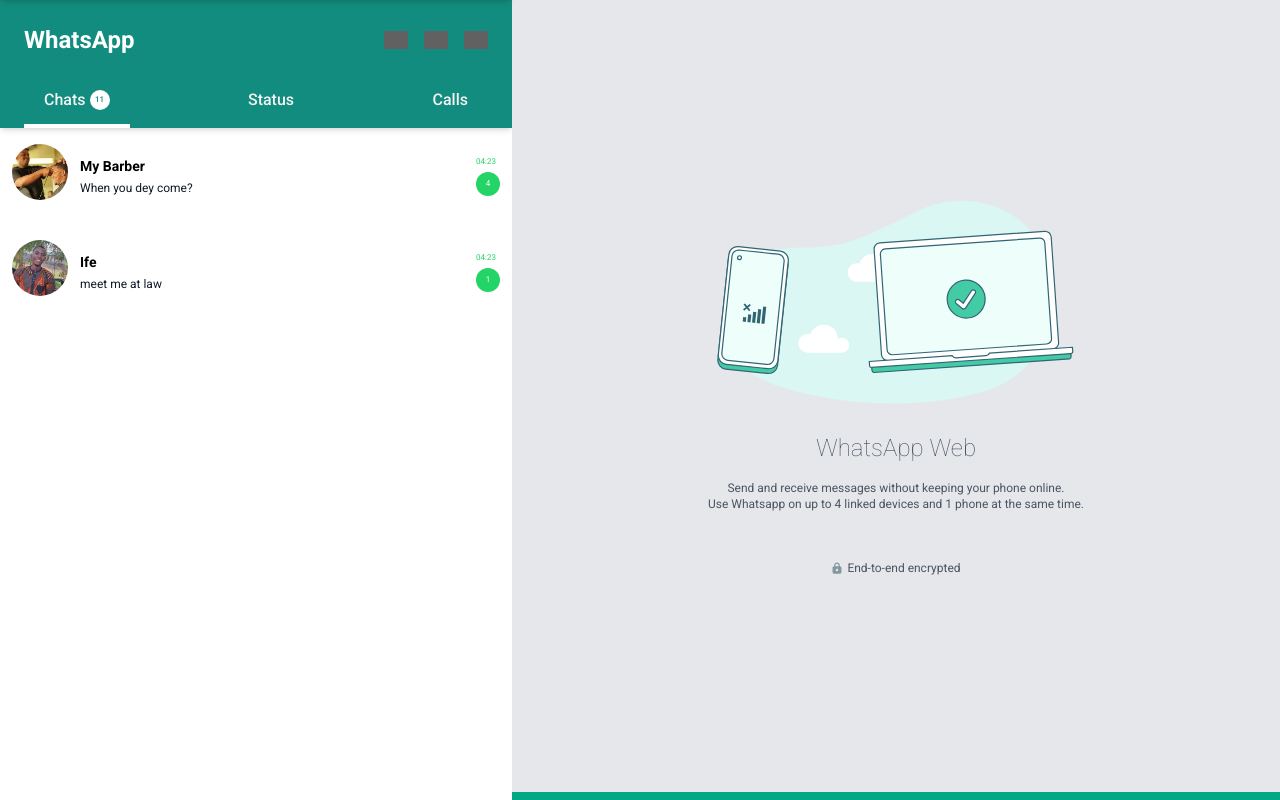
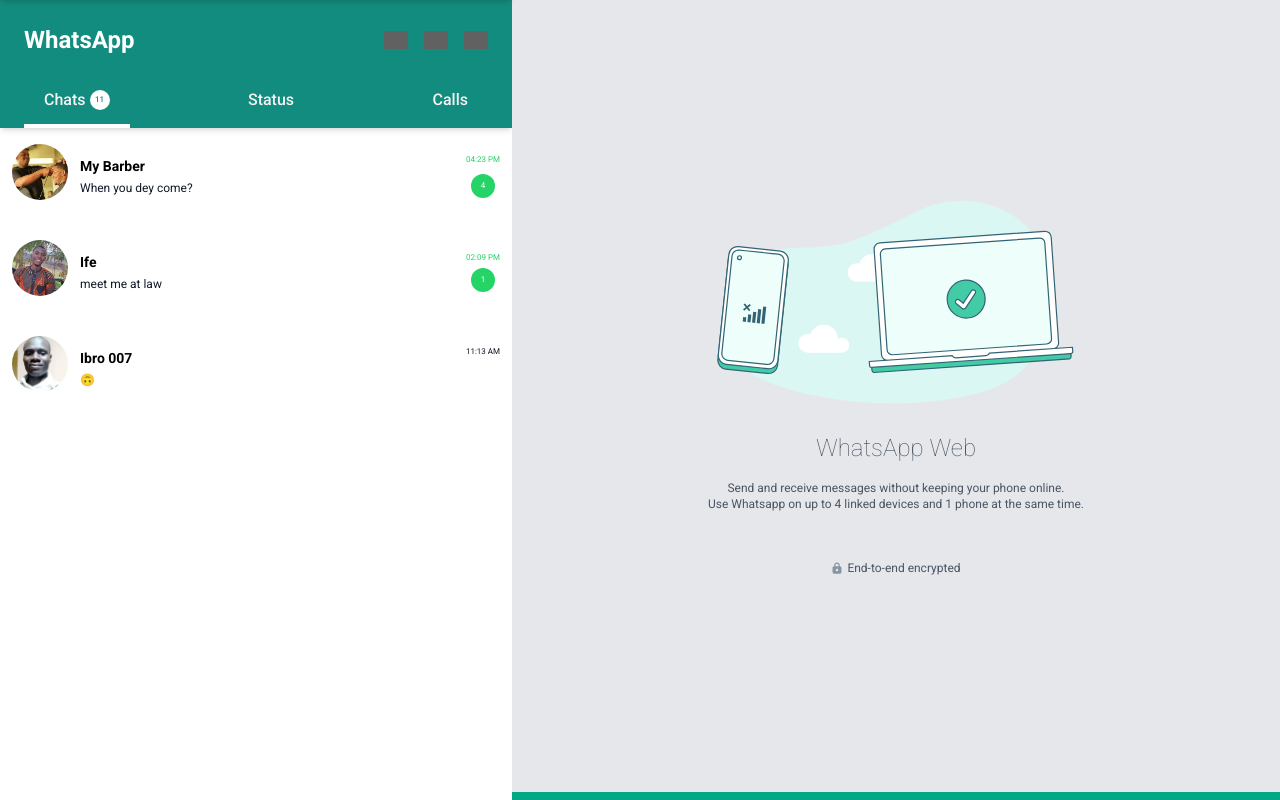
Before and after one commit to Sovrano28/Whatsapp-UI-Clone, a website: page index.html in a window 1280 px wide. Drawn offline with nearby package versions, Linux system fonts and the light colour scheme; grey boxes are pictures that could not be loaded.

Commit message:
added another chat and made some other correction

```diff
--- a/index.html
+++ b/index.html
@@ -151,8 +151,8 @@
                     <div class="dark:text-gray-400 mt-1 text-xs font-normal text-gray-900">When you dey come?</div>
                   </div>
                 </div>
-                <div class="flex flex-col justify-items-center my-1 text-[8px]">
-                  <div class="text-WABrightGreen dark:text-WADarkGreen2">04:23</div>
+                <div class="flex flex-col gap-1 justify-center my-1 text-[8px]">
+                  <div class="text-WABrightGreen dark:text-WADarkGreen2 grid place-items-center">04:23 PM</div>
                   <div class="mt-1 mx-auto w-6 py-3 text-center text-white bg-WABrightGreen dark:bg-WADarkGreen2 dark:text-WADarkGreen leading-[0] rounded-full">4</div>
                 </div>
               </div>
@@ -167,9 +167,25 @@
                     <div class="dark:text-gray-400 mt-1 text-xs font-normal text-gray-900">meet me at law</div>
                   </div>
                 </div>
-                <div class="flex flex-col justify-items-center my-1 text-[8px]">
-                  <div class="text-WABrightGreen dark:text-WADarkGreen2">04:23</div>
-                  <div class="mt-1 mx-auto w-6 py-3 text-center text-white bg-WABrightGreen dark:bg-WADarkGreen2 dark:text-WADarkGreen leading-[0] rounded-full">1</div>
+                <div class="flex flex-col gap-1 justify-center my-1 text-[8px]">
+                  <div class="text-WABrightGreen dark:text-WADarkGreen2 grid place-items-center">02:09 PM</div>
+                  <div class="mx-auto w-6 py-3 text-center text-white bg-WABrightGreen dark:bg-WADarkGreen2 dark:text-WADarkGreen leading-[0] rounded-full">1</div>
+                </div>
+              </div>
+
+              <div class="chats" friend-name="Ibro 007" friend-status="10:58 AM" img-name="ibrahim" img-format="jpg">
+                <div class="flex">
+                  <div>
+                    <img class="w-14 h-14 object-cover rounded-full" src="public/imgs/friends/ibrahim.jpg" alt="friend">
+                  </div>
+                  <div class="flex flex-col p-3">
+                    <div class="dark:text-white text-sm font-bold text-black">Ibro 007</div>
+                    <div class="dark:text-gray-400 mt-1 text-xs font-normal text-gray-900">🙃</div>
+                  </div>
+                </div>
+                <div class="flex flex-col gap-1 justify-center my-1 text-[8px]">
+                  <div class="text-gray-900 dark:text-gray-400 grid place-items-center">11:13 AM</div>
+                  <div class="invisible mt-1 mx-auto w-6 py-3 text-center text-white bg-WABrightGreen dark:bg-WADarkGreen2 dark:text-WADarkGreen leading-[0] rounded-full">1</div>
                 </div>
               </div>
 
```
Also changed, not shown: public/imgs/friends/ibrahim.jpg (added), public/styles.css.
